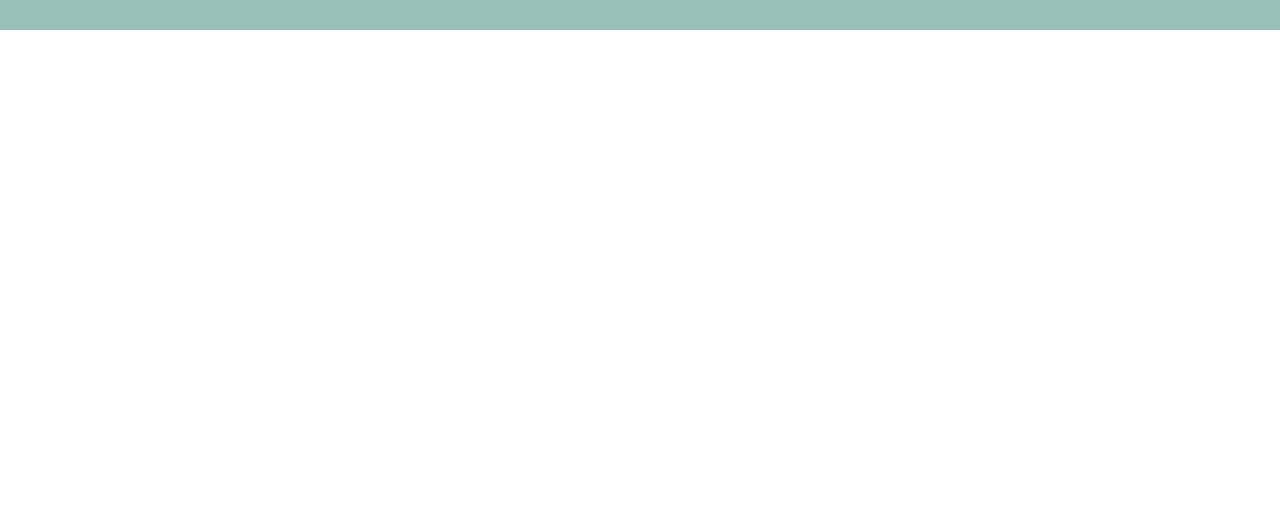
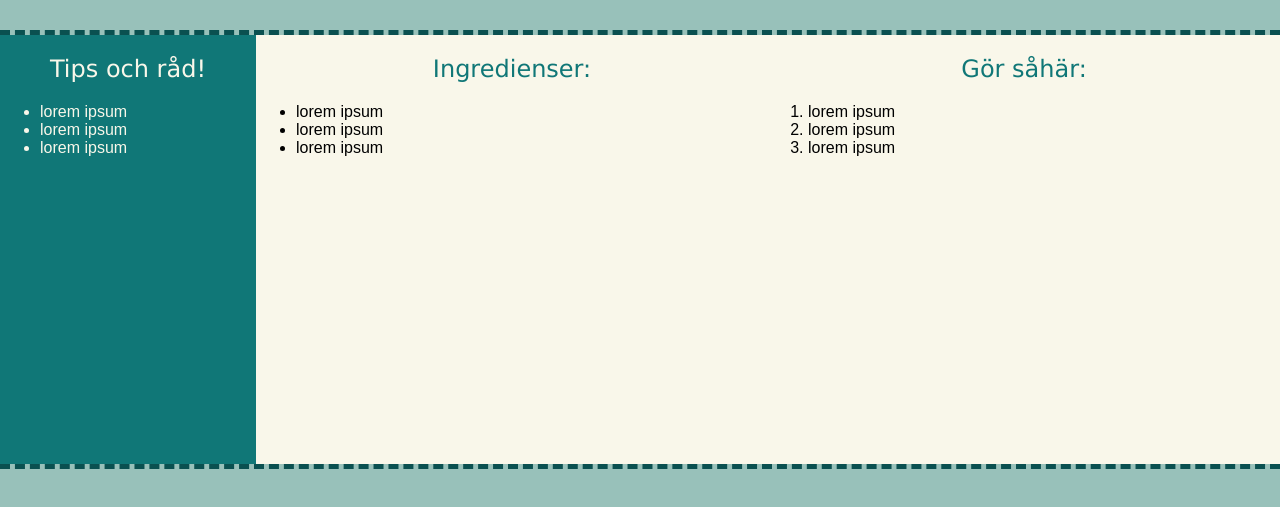
Before and after one commit to Lo-918/Pasta-recept---Webb, a plain HTML site: page index.html in a window 1280 px wide. Shown: the part 409-916 px from the top of the page. Drawn offline with Linux system fonts and the light colour scheme; a web font is replaced by a local one.

Commit message:
Added main and aside

```diff
--- a/index.html
+++ b/index.html
@@ -20,5 +20,37 @@
     <div id="img-div">
         <img id="meal-img" src="./img/IMG_1029 - kopia.jpeg" alt="bild på pasta med vita bönor och soltorkade toamter">
     </div>
+
+    <main>
+        <aside>
+            <h2 id="aside-heading">Tips och råd!</h2>
+
+            <ul>
+                <li>lorem ipsum</li>
+                <li>lorem ipsum</li>
+                <li>lorem ipsum</li>
+            </ul>
+        </aside>
+
+        <article>
+            <h2 class="article-heading">Ingredienser:</h2>
+
+            <ul>
+                <li>lorem ipsum</li>
+                <li>lorem ipsum</li>
+                <li>lorem ipsum</li>
+            </ul>
+        </article>
+
+        <article>
+            <h2 class="article-heading">Gör såhär:</h2>
+
+            <ol>
+                <li>lorem ipsum</li>
+                <li>lorem ipsum</li>
+                <li>lorem ipsum</li>
+            </ol>
+        </article>
+    </main>
 </body>
 </html>
--- a/style.css
+++ b/style.css
@@ -5,15 +5,16 @@ body {
     margin: 0px;
     font-family: "Anuphan", Arial;
 
+    background-color: rgb(152, 193, 186);
+
     display: grid;
-    grid-template-rows: 1fr 4fr 5fr 2fr;
+    grid-template-rows: 1fr 4fr 5fr 1fr;
     grid-template-columns: 1fr 1fr;
 }
 
 nav {
     background-color: rgb(16, 119, 119);
     color: rgb(249, 247, 234);
-    font-family: "Amaranth", Verdana;
 
     display: flex;
     flex-direction: row;
@@ -33,11 +34,10 @@ nav {
 
 h2 {
     font-weight: 100;
+    font-family: "Amaranth", Verdana;
 }
 
 header {
-    background-color: rgb(152, 193, 186);
-
     grid-area: 2 / 1 / 3 / 2;
 
     display: flex;
@@ -64,11 +64,37 @@ h1 {
 }
 
 #img-div {
-    background-color: rgb(152, 193, 186);
-
     grid-area: 2 / 2 / 3 / 3;
 
     display: flex;
     justify-content: center;
     align-items: center;
 }
+
+main {
+    grid-area: 3 / 1 / 4 / 3;
+
+    display: grid;
+    grid-template-rows: 1fr;
+    grid-template-columns: 1fr 2fr 2fr;
+
+    border-top: 5px dashed rgb(10, 80, 80);
+    border-bottom: 5px dashed rgb(10, 80, 80);
+}
+
+aside {
+    background-color: rgb(16, 119, 119);
+    color: rgb(249, 247, 234);
+}
+
+article {
+    background-color: rgb(249, 247, 234);
+}
+
+.article-heading, #aside-heading {
+    text-align: center;
+}
+
+.article-heading {
+    color: rgb(16, 119, 119);
+}
```
